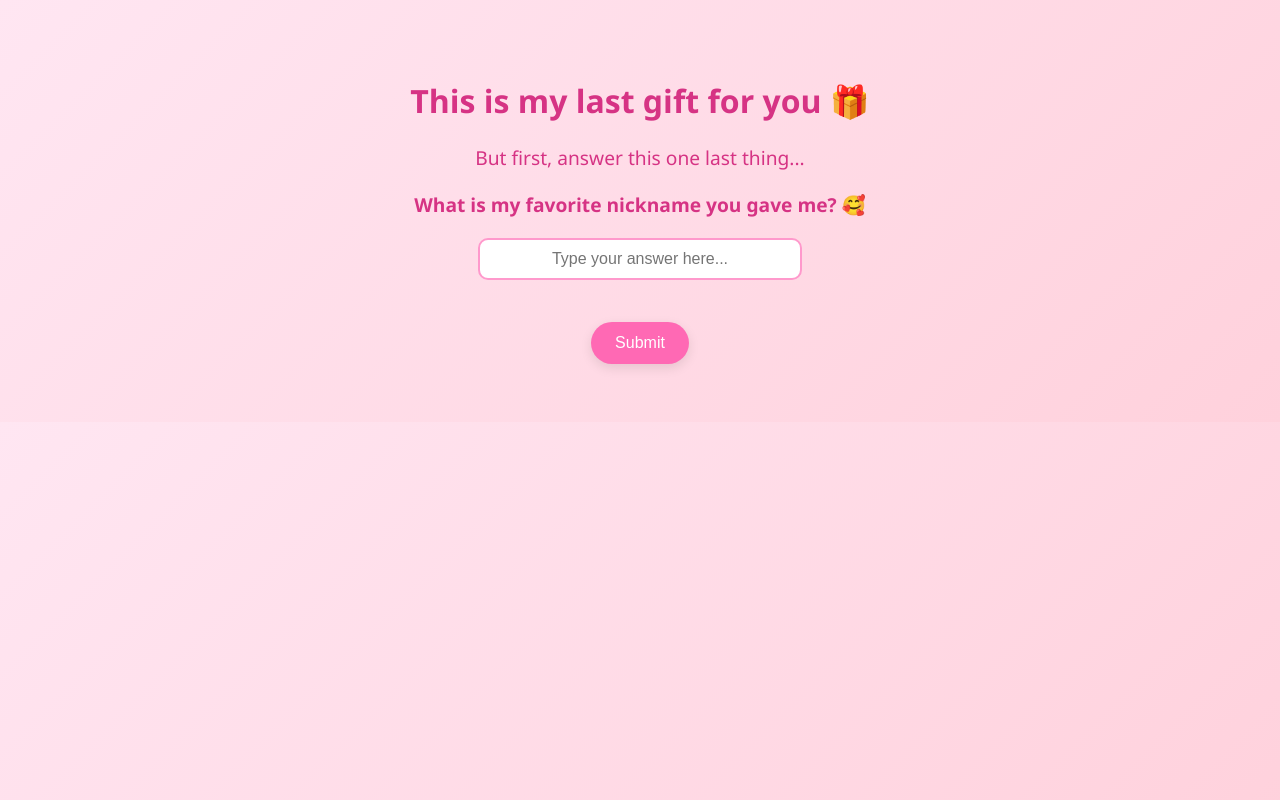
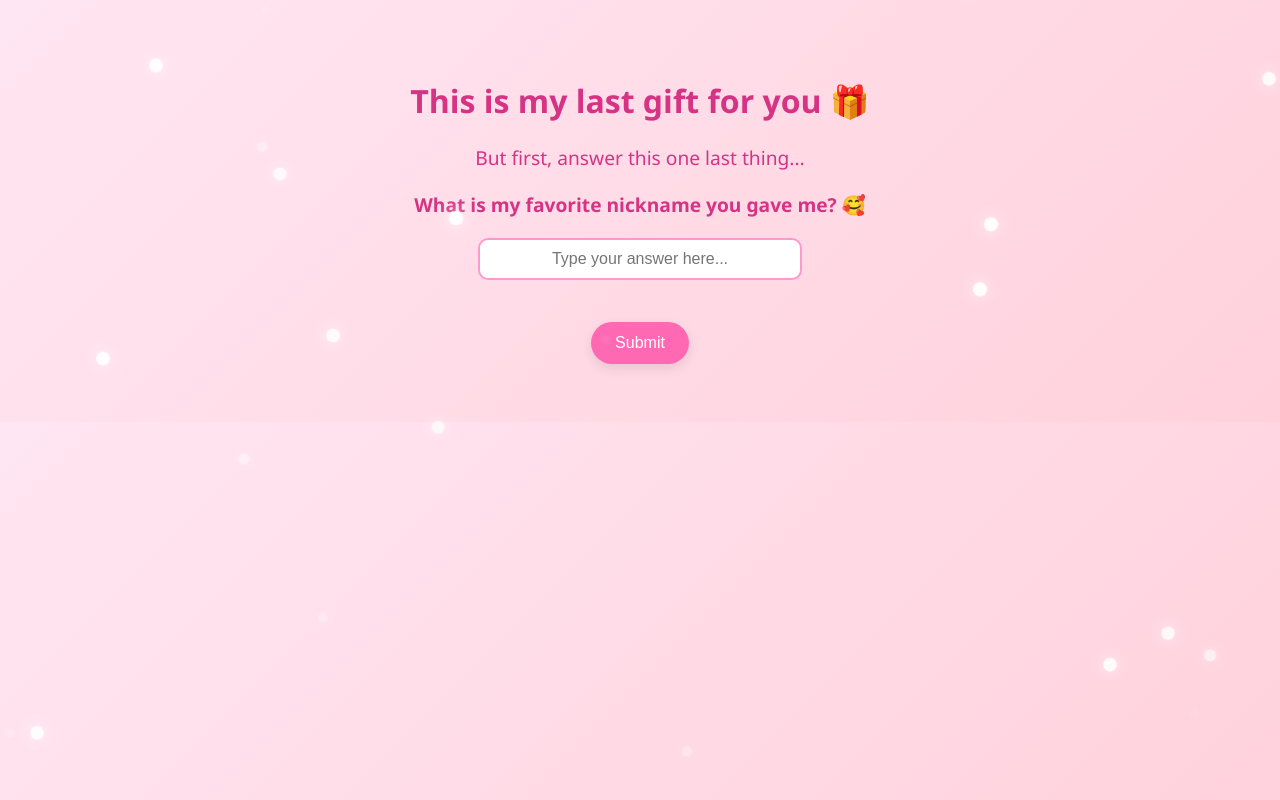
Before and after one commit to REYREY-LAB/HAPPYBIRTHDAYHOOMAN, a plain HTML site: page lastgift.html in a window 1280 px wide. Drawn offline with Linux system fonts and the light colour scheme.

Commit message:
Add files via upload

```diff
--- a/lastgift.html
+++ b/lastgift.html
@@ -53,6 +53,33 @@
       border-radius: 20px;
       box-shadow: 0 8px 20px rgba(0,0,0,0.15);
     }
+       /* ✨ Sparkles */
+    .sparkle {
+      position: absolute;
+      width: 8px;
+      height: 8px;
+      background: white;
+      border-radius: 50%;
+      box-shadow: 0 0 10px #fff;
+      animation: sparkle 4s infinite ease-in-out;
+      z-index: 1;
+      opacity: 0.6;
+    }
+
+    @keyframes sparkle {
+      0% {
+        transform: translateY(0) scale(1);
+        opacity: 0;
+      }
+      50% {
+        opacity: 1;
+        transform: translateY(-30px) scale(1.8);
+      }
+      100% {
+        opacity: 0;
+        transform: translateY(-80px) scale(1);
+      }
+    }
   </style>
 </head>
 <body>
@@ -97,6 +124,19 @@
       }
     }
   </script>
+     <!-- ✨ Sparkles -->
+  <script>
+    function createSparkle() {
+      const sparkle = document.createElement("div");
+      sparkle.className = "sparkle";
+      sparkle.style.left = Math.random() * 100 + "vw";
+      sparkle.style.top = Math.random() * 100 + "vh";
+      sparkle.style.animationDuration = 3 + Math.random() * 2 + "s";
+      document.body.appendChild(sparkle);
+      setTimeout(() => sparkle.remove(), 4000);
+    }
+    setInterval(createSparkle, 150);
+  </script>
 
 </body>
 </html>
```
